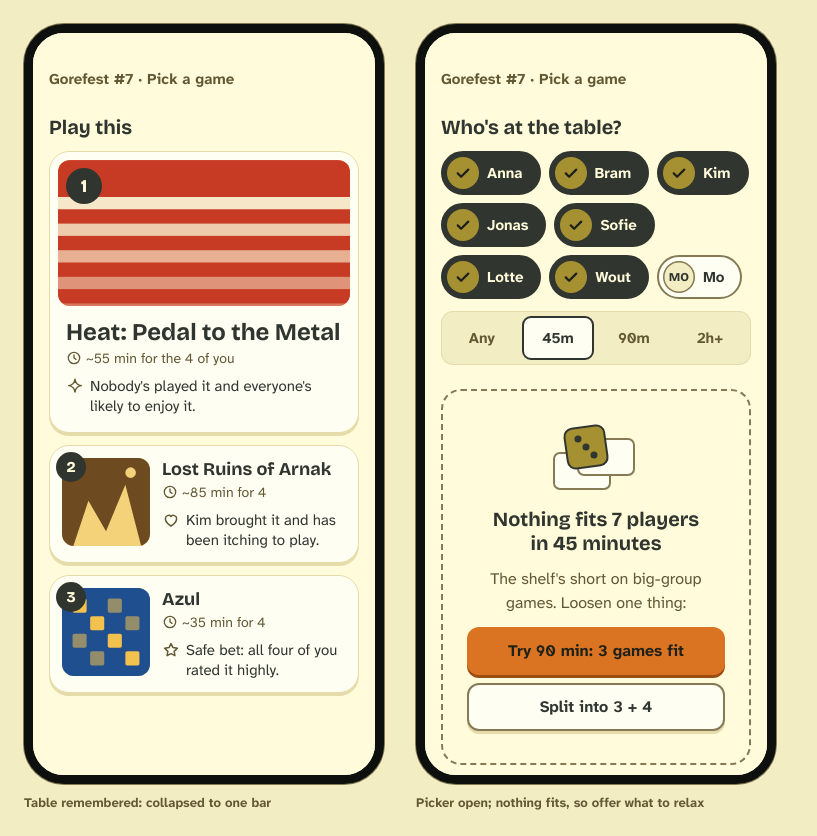
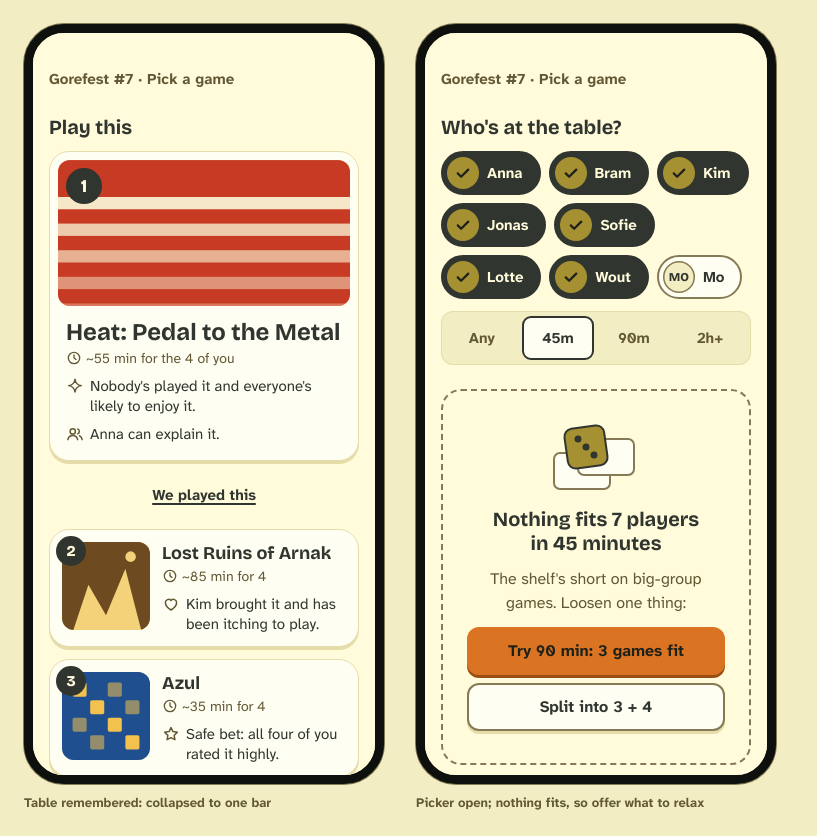
Before and after one commit to kunlabora/gorefest, a plain HTML site: page docs/design/mockups/screen-suggestions.html in a window 1280 px wide. Shown: the whole page, without its empty margins (0-817 px from the left). Drawn offline with Linux system fonts and the light colour scheme.

Commit message:
refine: U22 and U23 microcopy, and the suggestions mockup shows who can explain a pick and "We played this"
Co-Authored-By: Claude Opus 5.5 <noreply@anthropic.com>

```diff
--- a/docs/design/mockups/screen-suggestions.html
+++ b/docs/design/mockups/screen-suggestions.html
@@ -27,7 +27,7 @@
 <div class="stage"><div class="device"><div class="phone"><div class="gf-screen"><header class="gf-appbar"><span class="gf-appbar__title">Gorefest #7 · Pick a game</span></header>
 <main class="gf-body"><div class="gf-tablebar"><span class="gf-avatars"><span class="gf-avatar gf-avatar--sm" data-hue="0" aria-hidden="true">AN</span><span class="gf-avatar gf-avatar--sm" data-hue="1" aria-hidden="true">BR</span><span class="gf-avatar gf-avatar--sm" data-hue="2" aria-hidden="true">KI</span><span class="gf-avatar gf-avatar--sm" data-hue="3" aria-hidden="true">JO</span></span><p class="gf-tablebar__text" style="margin:0">4 players · 90 min<span>Anna, Bram, Kim, Jonas</span></p><a class="gf-btn gf-btn--secondary gf-btn--sm" href="#" hx-get="/gamedays/7/table" hx-target="closest .gf-tablebar" hx-swap="outerHTML">Change</a></div>
 <section class="gf-section" id="suggestions"><h2 class="gf-h2">Play this</h2>
-<article class="gf-game gf-game--large"><span class="gf-game__rank">1</span><span class="gf-art gf-art--wide"><img alt="" data-ph="#c73a24,#f6e7c8,1.42,bands"></span><div class="gf-game__body"><h3 class="gf-game__name">Heat: Pedal to the Metal</h3><p class="gf-game__meta"><svg class="gf-icon " viewBox="0 0 24 24" fill="none" stroke="currentColor" stroke-width="2" stroke-linecap="round" stroke-linejoin="round" aria-hidden="true"><circle cx="12" cy="12" r="8.5"/><path d="M12 7.5V12l3 2"/></svg>~55 min for the 4 of you</p><p class="gf-game__reason"><svg class="gf-icon " viewBox="0 0 24 24" fill="none" stroke="currentColor" stroke-width="2" stroke-linecap="round" stroke-linejoin="round" aria-hidden="true"><path d="M12 3c.6 4.6 3.9 8 8.5 8.5-4.6.6-7.9 3.9-8.5 8.5-.6-4.6-3.9-7.9-8.5-8.5C8.1 11 11.4 7.6 12 3z"/></svg>Nobody's played it and everyone's likely to enjoy it.</p></div></article>
+<article class="gf-game gf-game--large"><span class="gf-game__rank">1</span><span class="gf-art gf-art--wide"><img alt="" data-ph="#c73a24,#f6e7c8,1.42,bands"></span><div class="gf-game__body"><h3 class="gf-game__name">Heat: Pedal to the Metal</h3><p class="gf-game__meta"><svg class="gf-icon " viewBox="0 0 24 24" fill="none" stroke="currentColor" stroke-width="2" stroke-linecap="round" stroke-linejoin="round" aria-hidden="true"><circle cx="12" cy="12" r="8.5"/><path d="M12 7.5V12l3 2"/></svg>~55 min for the 4 of you</p><p class="gf-game__reason"><svg class="gf-icon " viewBox="0 0 24 24" fill="none" stroke="currentColor" stroke-width="2" stroke-linecap="round" stroke-linejoin="round" aria-hidden="true"><path d="M12 3c.6 4.6 3.9 8 8.5 8.5-4.6.6-7.9 3.9-8.5 8.5-.6-4.6-3.9-7.9-8.5-8.5C8.1 11 11.4 7.6 12 3z"/></svg>Nobody's played it and everyone's likely to enjoy it.</p><p class="gf-game__reason"><svg class="gf-icon " aria-hidden="true" xmlns="http://www.w3.org/2000/svg" width="24" height="24" viewBox="0 0 24 24" fill="none" stroke="currentColor" stroke-width="2" stroke-linecap="round" stroke-linejoin="round"><circle cx="9" cy="8.5" r="3.5"/><path d="M2.5 19.5c.6-3.4 3.2-5.5 6.5-5.5s5.9 2.1 6.5 5.5"/><path d="M15.5 5.2a3.5 3.5 0 010 6.6M18 14.4c2 .8 3.2 2.6 3.5 5.1"/></svg>Anna can explain it.</p></div></article><a class="gf-btn gf-btn--ghost gf-btn--sm" href="#">We played this</a>
 <article class="gf-game"><span class="gf-game__rank">2</span><span class="gf-art "><img alt="" data-ph="#6d4a1f,#f3d27a,0.72,peaks"></span><div class="gf-game__body"><h3 class="gf-game__name">Lost Ruins of Arnak</h3><p class="gf-game__meta"><svg class="gf-icon " viewBox="0 0 24 24" fill="none" stroke="currentColor" stroke-width="2" stroke-linecap="round" stroke-linejoin="round" aria-hidden="true"><circle cx="12" cy="12" r="8.5"/><path d="M12 7.5V12l3 2"/></svg>~85 min for 4</p><p class="gf-game__reason"><svg class="gf-icon " viewBox="0 0 24 24" fill="none" stroke="currentColor" stroke-width="2" stroke-linecap="round" stroke-linejoin="round" aria-hidden="true"><path d="M12 20s-7.5-4.4-7.5-10A4.3 4.3 0 0112 7.3 4.3 4.3 0 0119.5 10c0 5.6-7.5 10-7.5 10z"/></svg>Kim brought it and has been itching to play.</p></div></article>
 <article class="gf-game"><span class="gf-game__rank">3</span><span class="gf-art "><img alt="" data-ph="#1f4f8f,#f2c14e,1,grid"></span><div class="gf-game__body"><h3 class="gf-game__name">Azul</h3><p class="gf-game__meta"><svg class="gf-icon " viewBox="0 0 24 24" fill="none" stroke="currentColor" stroke-width="2" stroke-linecap="round" stroke-linejoin="round" aria-hidden="true"><circle cx="12" cy="12" r="8.5"/><path d="M12 7.5V12l3 2"/></svg>~35 min for 4</p><p class="gf-game__reason"><svg class="gf-icon " viewBox="0 0 24 24" fill="none" stroke="currentColor" stroke-width="2" stroke-linecap="round" stroke-linejoin="round" aria-hidden="true"><path d="M12 3.5l2.6 5.3 5.9.9-4.3 4.1 1 5.8L12 16.9l-5.2 2.7 1-5.8-4.3-4.1 5.9-.9z"/></svg>Safe bet: all four of you rated it highly.</p></div></article></section></main></div></div><p class="device-cap">Table remembered: collapsed to one bar</p></div><div class="device"><div class="phone"><div class="gf-screen"><header class="gf-appbar"><span class="gf-appbar__title">Gorefest #7 · Pick a game</span></header>
 <main class="gf-body"><form class="gf-section" hx-get="/gamedays/7/suggestions" hx-trigger="change" hx-target="#suggestions" hx-swap="outerHTML">
```
Also changed, not shown: 1 other file.
